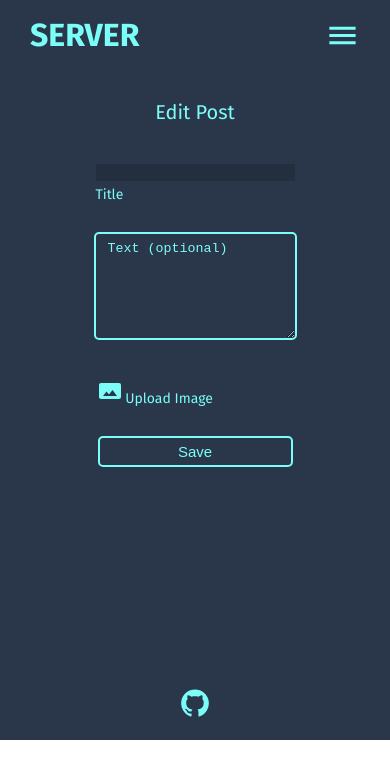
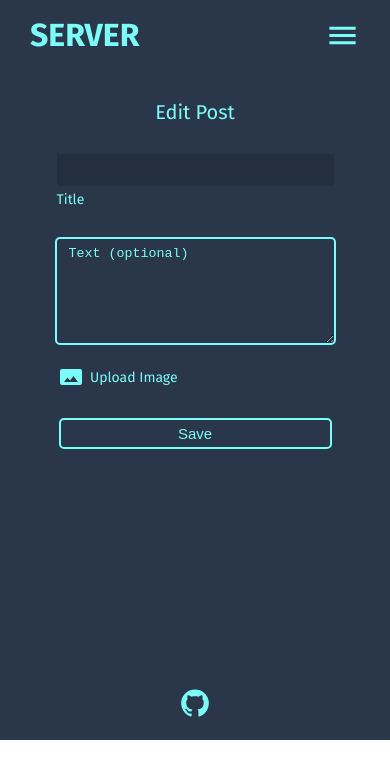
Before and after one commit to Bri-Gonzalez/SERVER, a React (Create React App) app in the folder client/: page /server/1/post/1/edit in a window 390 px wide. Shown: the top 778 px of the page. Built offline with nearby package versions, Linux system fonts and the light colour scheme; no server answers.

Commit message:
edit and create post css and media queries

```diff
--- a/client/src/screens/CreatePost/CreatePost.css
+++ b/client/src/screens/CreatePost/CreatePost.css
@@ -5,10 +5,10 @@
 }
 
 .create-post-container form {
+  align-items: center;
   display: flex;
   flex-direction: column;
   justify-content: center;
-  align-items: center;
   text-align: left;
 }
 
@@ -28,16 +28,22 @@
 
 .create-post-container input {
   background-color: transparent;
-  border-left-style: hidden;
-  border-right-style: hidden;
-  border-top-style: hidden;
+  border-left: 2px solid #2A374A;
+  border-right: 2px solid #2A374A;
+  border-top: 2px solid #2A374A;
   border-bottom: 2px solid #7BFDF8;
   color: #7BFDF8;
-  margin: 20px 0 5px 0;
+  height: 30px;
+  margin: 10px 0 5px 0;
   width: 50vw;
 }
 
-.create-post-container input:focus {
+.create-post-container input:active {
+  color: #7BFDF8;
+}
+
+.create-post-container input:focus,
+.create-post-container textarea:focus {
   background-color: #232e3e;
   border: none;
   outline: 2px solid #2A374A;
@@ -61,13 +67,15 @@
   display: none;
 }
 
-.file-label {
-  transition: 350ms;
-}
-
 .file-div {
   margin: 10px;
   width: 50vw;
+}
+
+.file-label {
+  align-items: center;
+  display: flex;
+  transition: 350ms;
 }
 
 .file-label:hover {
@@ -91,4 +99,15 @@
   border-color: #F3BAFE;
   color: #F3BAFE;
   cursor: pointer;
+  transform: scale(1.005);
+  transition-duration: 0.55s;
 }
+
+@media screen and (max-width: 900px) {
+  .create-post-container input,
+  .create-post-container textarea,
+  .create-post-container button,
+  .file-div {
+    width: 70vw;
+  }
+}
--- a/client/src/screens/CreatePost/CreatePost.jsx
+++ b/client/src/screens/CreatePost/CreatePost.jsx
@@ -82,7 +82,7 @@ function CreatePost(props) {
           <label className='file-label'>
             <input type='file' name='file' onChange={uploadImage} />
             <br />
-            <PanoramaIcon /> Upload Image
+            <PanoramaIcon/> &nbsp; Upload Image
           </label>
         </div>
         <br />
--- a/client/src/screens/EditPost/EditPost.css
+++ b/client/src/screens/EditPost/EditPost.css
@@ -5,10 +5,10 @@
 }
 
 .edit-post-container form {
+  align-items: center;
   display: flex;
   flex-direction: column;
   justify-content: center;
-  align-items: center;
   text-align: left;
 }
 
@@ -28,16 +28,22 @@
 
 .edit-post-container input {
   background-color: transparent;
-  border-left-style: hidden;
-  border-right-style: hidden;
-  border-top-style: hidden;
+  border-left: 2px solid #2A374A;
+  border-right: 2px solid #2A374A;
+  border-top: 2px solid #2A374A;
   border-bottom: 2px solid #7BFDF8;
   color: #7BFDF8;
-  margin: 20px 0 5px 0;
+  height: 30px;
+  margin: 10px 0 5px 0;
   width: 50vw;
 }
 
-.edit-post-container input:focus {
+.edit-post-container input:active {
+  color: #7BFDF8;
+}
+
+.edit-post-container input:focus,
+.edit-post-container textarea:focus {
   background-color: #232e3e;
   border: none;
   outline: 2px solid #2A374A;
@@ -76,4 +82,19 @@
   border-color: #F3BAFE;
   color: #F3BAFE;
   cursor: pointer;
+  transform: scale(1.005);
+  transition-duration: 0.55s;
 }
+
+.edit-post-container input:-webkit-autofill{
+  -webkit-box-shadow: 0 0 0 30px #232e3e inset;
+  -webkit-text-fill-color: #7BFDF8;
+}
+
+@media screen and (max-width: 900px) {
+  .edit-post-container input,
+  .edit-post-container textarea,
+  .edit-post-container button {
+    width: 70vw;
+  }
+}
--- a/client/src/screens/EditPost/EditPost.jsx
+++ b/client/src/screens/EditPost/EditPost.jsx
@@ -90,7 +90,7 @@ function EditPost() {
           <label className='file-label'>
             <input type='file' name='file' onChange={uploadImage} />
             <br />
-            <PanoramaIcon /> Upload Image
+            <PanoramaIcon/>  &nbsp; Upload Image
           </label>
         </div>
         <br />
--- a/client/src/screens/EditServer/EditServer.css
+++ b/client/src/screens/EditServer/EditServer.css
@@ -52,8 +52,8 @@
   font-size: 15px;
   margin-top: 15px;
   padding: 5px;
+  transition: 350ms;
   width: 50vw;
-  transition: 350ms;
 }
 
 .edit-server-container button:hover {
```
